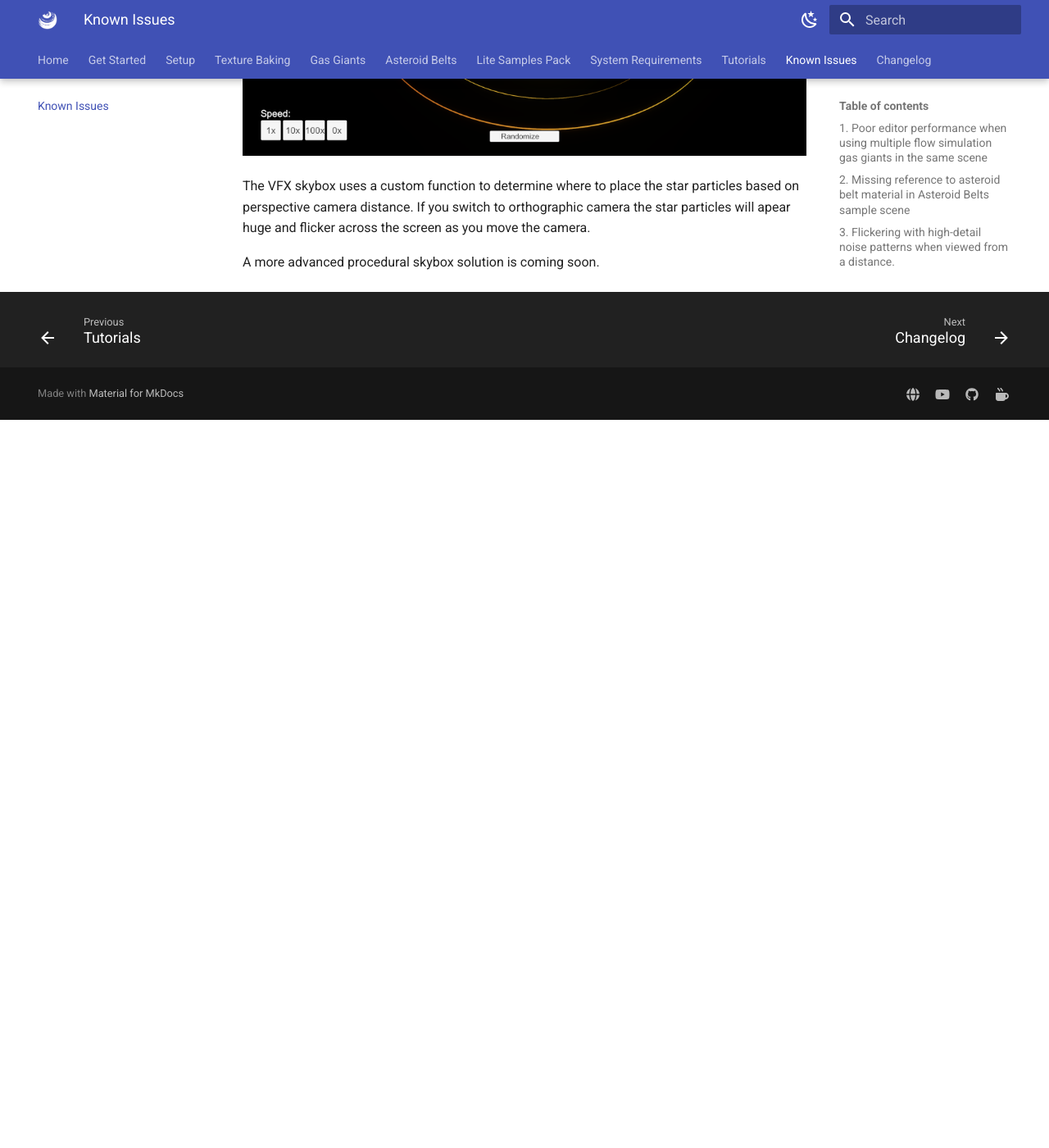
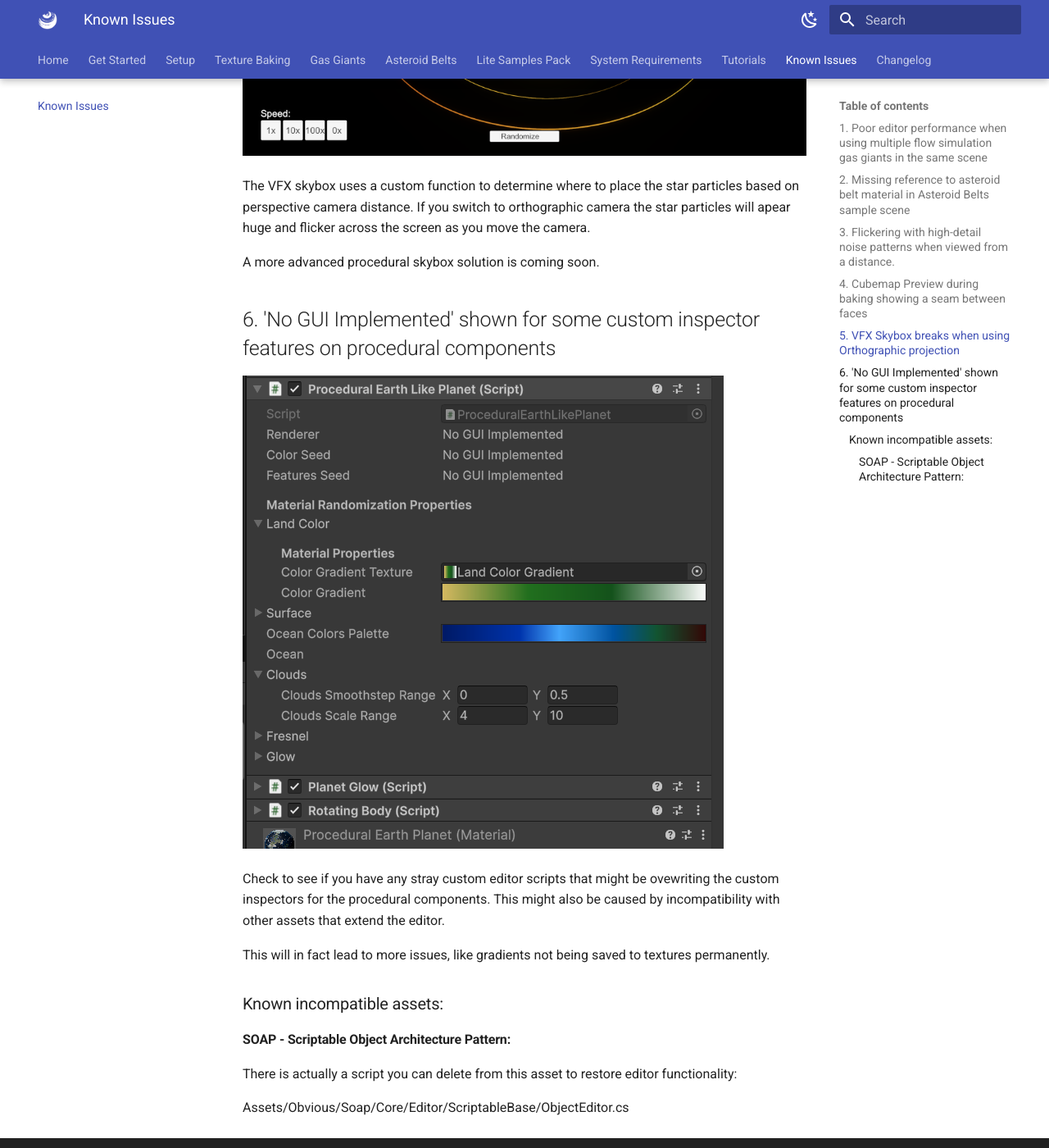
Before and after one commit to Parallel-Cascades/procedural-planet-generation, an MkDocs documentation site: the page built from docs/known-issues.md, in a window 1280 px wide and 1400 px high, scrolled down 2107 px. Shown: the whole window at 82% size. Built offline with MkDocs 1.6.1 and Material for MkDocs 9.7.7, drawn with Linux system fonts in a browser that asks for light colours; the version menu is left out; before the commit the page ends 2619 px from its top, so only the background shows below that.

Commit message:
No GUI implemented issue docuemented

```diff
--- a/docs/known-issues.md
+++ b/docs/known-issues.md
@@ -32,3 +32,20 @@
 The VFX skybox uses a custom function to determine where to place the star particles based on perspective camera distance. If you switch to orthographic camera the star particles will apear huge and flicker across the screen as you move the camera.
 
 A more advanced procedural skybox solution is coming soon.
+
+## 6. 'No GUI Implemented' shown for some custom inspector features on procedural components
+
+![no-gui-implemented.png](assets/images/known-issues/no-gui-implemented.png)
+
+Check to see if you have any stray custom editor scripts that might be ovewriting the custom
+inspectors for the procedural components.
+This might also be caused by incompatibility with other assets that extend the editor.
+
+This will in fact lead to more issues, like gradients not being saved to textures permanently.
+
+### Known incompatible assets:
+
+#### SOAP - Scriptable Object Architecture Pattern:
+There is actually a script you can delete from this asset to restore editor functionality:
+
+Assets/Obvious/Soap/Core/Editor/ScriptableBase/ObjectEditor.cs
```
Also changed, not shown: docs/assets/images/known-issues/no-gui-implemented.png (added).
